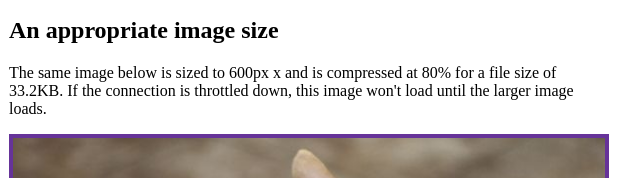
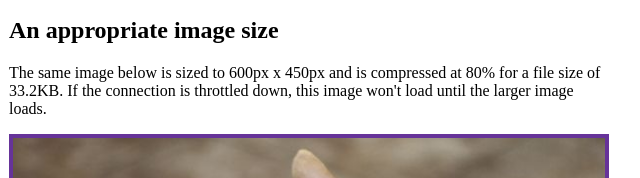
Before and after one commit to lsburtonBYU/image-demo, a plain HTML site: page index.html in a window 1280 px wide. Shown: the part 622-800 px from the top of the page, 331-971 px from the left. Drawn offline with Linux system fonts and the light colour scheme.

Commit message:
added image width X(

```diff
--- a/index.html
+++ b/index.html
@@ -21,7 +21,7 @@
       the lag caused by large images.
     </p>
     <h2>An appropriate image size</h2>
-    <p>The same image below is sized to 600px x and is compressed at 80% for
+    <p>The same image below is sized to 600px x 450px and is compressed at 80% for
       a file size of 33.2KB. If the connection is throttled down, this image won't load
       until the larger image loads. </p>
     <img src="images/juno-adjusted.jpg" alt="mighty Amstaff named Juno">
```
